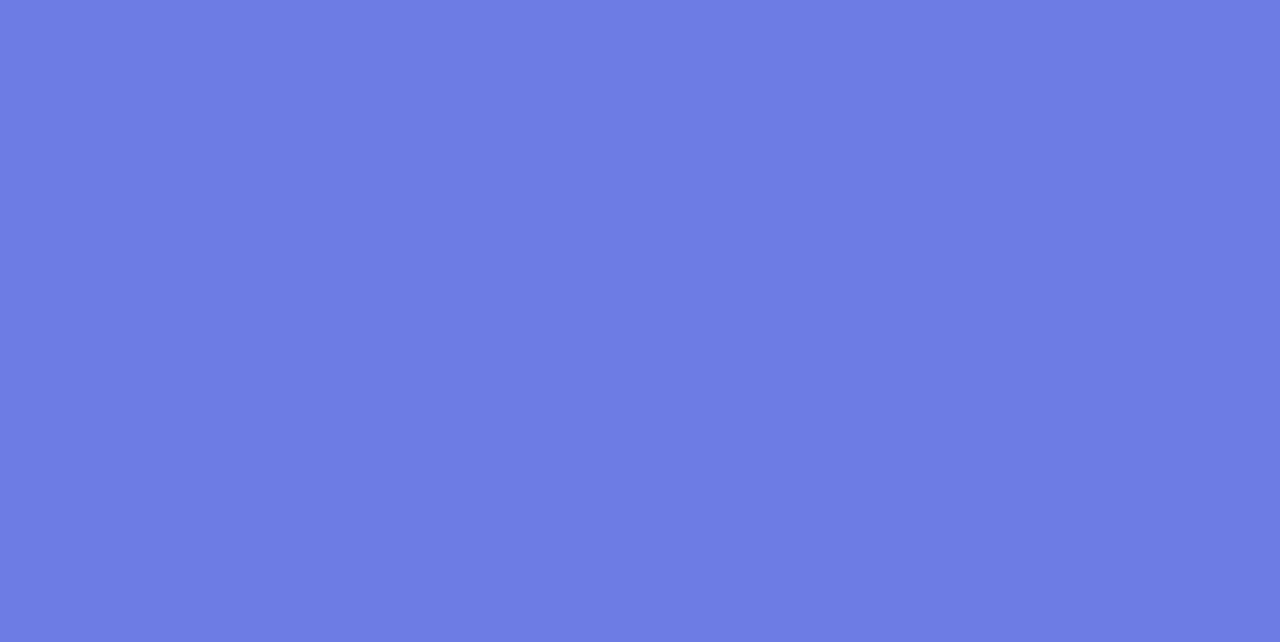
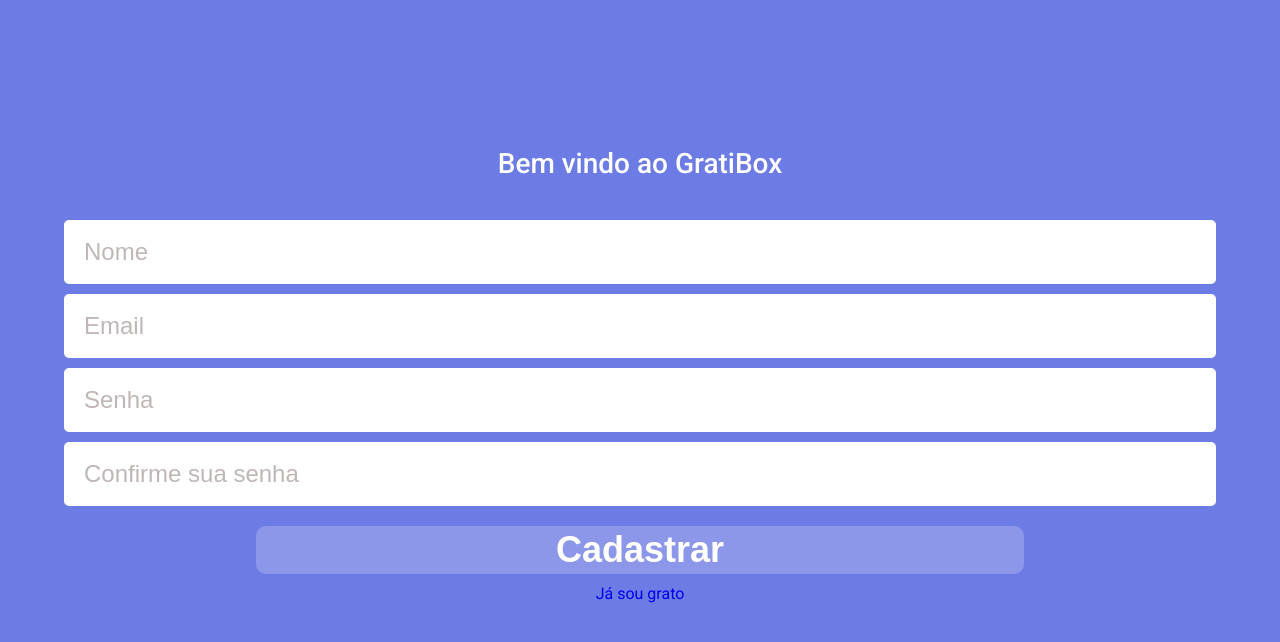
Before and after one commit to FranciscaFigueiredo/Projeto_GratiBox_front, a React (Create React App) app: page /sign-up in a window 1280 px wide. Before the commit this address had no page. Shown: the top 642 px of the page. Built offline with nearby package versions, Linux system fonts and the light colour scheme.

Commit message:
Alert modals and user registration can be done

```diff
--- a/package.json
+++ b/package.json
@@ -6,8 +6,11 @@
     "@testing-library/jest-dom": "^5.15.0",
     "@testing-library/react": "^11.2.7",
     "@testing-library/user-event": "^12.8.3",
+    "axios": "^0.24.0",
     "react": "^17.0.2",
     "react-dom": "^17.0.2",
+    "react-icons": "^4.3.1",
+    "react-loader-spinner": "^4.0.0",
     "react-router-dom": "^6.0.2",
     "react-scripts": "4.0.3",
     "styled-components": "^5.3.3",
--- a/src/App.js
+++ b/src/App.js
@@ -1,6 +1,8 @@
 import { BrowserRouter, Route, Routes } from "react-router-dom";
+import GlobalStyle from "./styles/GlobalStyles";
+
 import Home from "./pages/Home";
-import GlobalStyle from "./styles/GlobalStyles";
+import SignUp from "./pages/SignUp"
 
 function App() {
     return (
@@ -8,6 +10,7 @@ function App() {
 			<GlobalStyle />
 			<Routes>
 				<Route path='/' element={<Home />} />
+				<Route path='/sign-up' element={<SignUp />} />
 			</Routes>
 		</BrowserRouter>
     );
--- /dev/null
+++ b/src/pages/SignUp.js
@@ -0,0 +1,132 @@
+import { Link, useNavigate } from "react-router-dom";
+import { useEffect, useState } from "react";
+
+import { ContainerButtons, ContainerPage } from "../styles/ContainerStyle";
+import { PageTitle } from "../styles/TextStyle";
+import { ButtonHome, ButtonRegistration } from "../styles/ButtonStyle";
+import Input from "../styles/Form/InputStyle";
+
+import Loader from "react-loader-spinner";
+import ModalError from "../shared/ModalError";
+
+import { signUp } from "../services/gratibox";
+import ModalSuccess from "../shared/ModalSuccess";
+
+export default function SignUp() {
+    const navigate = useNavigate();
+
+    const [compare, setCompare] = useState(true);
+    const [modal, setModal] = useState(false);
+    const [modalSuccess, setModalSuccess] = useState(false);
+    const [message, setMessage] = useState(1);
+
+    const [buttonName, setButtonName] = useState("Cadastrar");
+    const [disable, setDisable] = useState(false);
+
+    const [name, setName] = useState("");
+    const [email, setEmail] = useState("");
+    const [password, setPassword] = useState("");
+    const [confirmPassword, setConfirmPassword] = useState("");
+
+    const [userData, setUserData] = useState({});
+
+    useEffect(() => {
+        if (password !== confirmPassword) {
+            setCompare(false);
+        } else {
+            setCompare(true);
+        }
+
+        setUserData({
+            name,
+            email,
+            password,
+            confirmPassword,
+        })
+
+    }, [name, email, password, confirmPassword, modal]);
+
+    function registration(event) {
+        event.preventDefault();
+        setDisable(true);
+
+        setButtonName(
+            <Loader
+                type="ThreeDots"
+                color="#ffffff"
+                height={46}
+                width={46}
+                timeout={2000} //2 secs
+            />
+        );
+
+        if (password === confirmPassword) {
+            signUp(userData).then((res) => {
+                setMessage('Cadastro realizado com sucesso!');
+                setModalSuccess(true);
+                setTimeout(() => {
+                    navigate('/login')
+                }, 2000)
+            }).catch((err) => {
+                console.error();
+                setButtonName('Cadastrar')
+                setPassword('');
+                setConfirmPassword('');
+                setDisable(false);
+
+                if(err.response.status === 400) {
+                    setMessage('Digite dados válidos');
+                    setModal(true);
+                }
+
+                if(err.response.status === 409) {
+                    setEmail("");
+                    setMessage('Email já cadastrado');
+                    setModal(true);
+                }
+
+                if (err.response.status === 500) {
+                    setMessage("Servidor fora de área, tente novamente mais tarde");
+                    setButtonName("Cadastrar");
+                    setModal(true);
+                    setTimeout(() => {
+                        navigate('/')
+                    }, 2000)
+                }
+            })
+        } else {
+            setPassword("");
+            setConfirmPassword("");
+            setMessage("Senhas diferentes, confirme novamente");
+            setModal(true);
+            setButtonName("Cadastrar");
+            setDisable(false);
+        }
+    }
+
+    return (
+        <ContainerPage>
+            <PageTitle>Bem vindo ao GratiBox</PageTitle>
+
+            <form onSubmit={registration}>
+                <Input compare={true} type='text' placeholder='Nome' disabled={disable} required value={name} onChange={(event) => (setName(event.target.value))} />
+                <Input compare={true} type='email' placeholder='Email' disabled={disable} required value={email} onChange={(event) => (setEmail(event.target.value))} />
+                <Input compare={compare} type='password' placeholder='Senha' disabled={disable} required value={password} onChange={(event) => (setPassword(event.target.value))} />
+                <Input compare={compare} type='password' placeholder='Confirme sua senha' disabled={disable} required value={confirmPassword} onChange={(event) => (setConfirmPassword(event.target.value))} />
+                <ButtonRegistration type='submit' >{ buttonName }</ButtonRegistration>
+            </form>
+            <Link to='/login'>Já sou grato</Link>
+            {
+                modal ?
+                <ModalError message={message} setModal={setModal} />
+                : ''
+            }
+
+            {
+                modalSuccess ?
+                <ModalSuccess message={message} setModalSuccess={setModalSuccess} />
+                : ''
+            }
+        </ContainerPage>
+    );
+}
--- /dev/null
+++ b/src/services/apiUrl.js
@@ -0,0 +1,5 @@
+const api = process.env.NODE_ENV === 'production' ? 'https://gratibox-francisca.herokuapp.com' : 'http://localhost:4000';
+console.log(api)
+export {
+  api,
+};
--- /dev/null
+++ b/src/services/gratibox.js
@@ -0,0 +1,11 @@
+import axios from "axios"
+import { api } from "./apiUrl"
+
+function signUp(body) {
+    const promise = axios.post(`${api}/sign-up`, body);
+    return promise;
+}
+
+export {
+    signUp,
+}
--- /dev/null
+++ b/src/shared/ModalError.js
@@ -0,0 +1,21 @@
+import { IoAlertCircleSharp } from 'react-icons/io5'
+import { IconContext } from "react-icons/lib";
+import { ButtonModal } from '../styles/ButtonStyle';
+import { Message, Modal } from "../styles/ModalStyle";
+
+export default function ModalError({ message, setModal }) {
+    return (
+        <Modal>
+            <Message>
+            <IconContext.Provider value={{ size: "60px", color: "#C44536", className: "global-class-name" }}>
+                <div>
+                    <IoAlertCircleSharp />
+                </div>
+            </IconContext.Provider>
+
+                <h1>{ message }</h1>
+                <ButtonModal onClick={() => setModal(false)}>OK</ButtonModal>
+            </Message>
+        </Modal>
+    );
+}
--- /dev/null
+++ b/src/shared/ModalSuccess.js
@@ -0,0 +1,21 @@
+import { IoShieldCheckmarkSharp } from 'react-icons/io5'
+import { IconContext } from "react-icons/lib";
+import { ButtonModal } from '../styles/ButtonStyle';
+import { Message, Modal } from "../styles/ModalStyle";
+
+export default function ModalSuccess({ message, setModalSuccess }) {
+    return (
+        <Modal>
+            <Message>
+            <IconContext.Provider value={{ size: "60px", color: "#008000", className: "global-class-name" }}>
+                <div>
+                    <IoShieldCheckmarkSharp />
+                </div>
+            </IconContext.Provider>
+
+                <h1>{ message }</h1>
+                {/* <ButtonModal onClick={() => setModalSuccess(false)}>OK</ButtonModal> */}
+            </Message>
+        </Modal>
+    );
+}
--- a/src/styles/ButtonStyle.js
+++ b/src/styles/ButtonStyle.js
@@ -1,8 +1,7 @@
 import styled from "styled-components";
 
-const ButtonHome = styled.div`
+const ButtonHome = styled.button`
     width: 50vw;
-    /* height: 90vh; */
 
     color: #ffffff;
     font-size: 18px;
@@ -12,17 +11,45 @@ const ButtonHome = styled.div`
     background-color:  #8c97ea;
     border-radius: 10px;
 
-    display: flex;
-    flex-direction: column;
-    justify-content: center;
-    align-items: center;
+    cursor: pointer;
+
+    margin: 10px auto;
+`;
+
+const ButtonRegistration = styled.button`
+    width: 60vw;
+
+    color: #ffffff;
+    font-size: 36px;
+    line-height: 48px;
+    font-weight: bold;
+
+    background-color:  #8c97ea;
+    border-radius: 10px;
 
     cursor: pointer;
 
     margin: 10px auto;
 `;
 
+const ButtonModal = styled.button`
+    width: 20vw;
+
+    color: #ffffff;
+    font-size: 36px;
+    line-height: 42px;
+    font-weight: bold;
+
+    background-color:  #8c97ea;
+    border-radius: 10px;
+
+    cursor: pointer;
+
+    margin: 10px auto;
+`;
 
 export {
     ButtonHome,
+    ButtonRegistration,
+    ButtonModal,
 }
--- a/src/styles/ContainerStyle.js
+++ b/src/styles/ContainerStyle.js
@@ -10,6 +10,11 @@ const ContainerPage = styled.div`
     align-items: center;
 
     margin: 0 auto;
+
+    form {
+        text-align: center;
+        margin: 20px auto 0;
+    }
 `;
 
 const ContainerButtons = styled.div`
--- /dev/null
+++ b/src/styles/Form/InputStyle.js
@@ -0,0 +1,25 @@
+import styled from "styled-components";
+
+const Input = styled.input`
+    width: 90vw;
+    height: 64px;
+
+    color: ${(props) =>
+        props.compare ? "#000000" : !props.compare ? "#ff0000" : "#000000"};
+    font-size: 24px;
+    font-weight: 500;
+
+    margin-bottom: 10px;
+    padding: 0 20px;
+
+    background-color: #ffffff;
+    border-radius: 5px;
+
+    outline: 0;
+
+    ::placeholder {
+        color: rgba(96, 72, 72, 0.4);
+    }
+`;
+
+export default Input;
--- /dev/null
+++ b/src/styles/ModalStyle.js
@@ -0,0 +1,46 @@
+import styled from 'styled-components';
+
+const Modal = styled.div`
+  width: 100vw;
+  height: 100vh;
+
+  background-color: rgba(238, 238, 238, 0.6);
+
+  display: flex;
+  justify-content: center;
+  align-items: center;
+
+  position: fixed;
+  top: 0;
+  left: 0;
+
+  z-index: 10;
+`;
+
+const Message = styled.div`
+  width: 90vw;
+  height: 35vh;
+
+  display: flex;
+  flex-direction: column;
+  justify-content: space-around;
+  align-items: center;
+
+  background-color: #ffffff;
+  border: 1px solid #283d3b;
+  border-radius: 10px;
+
+  box-shadow: 8px 8px 8px rgba(0, 0, 0, 0.15);
+
+  transition: all 0.4s ease 0, 3s;
+
+  h1 {
+    color: #283d3b;
+    font-size: 26px;
+    text-align: center;
+
+    padding: 20px 0;
+  }
+`;
+// eslint-disable-next-line import/prefer-default-export
+export { Modal, Message };
```
Also changed, not shown: src/styles/Form/TitleFormStyle.js (added, +15 -0 lines), 1 other file (tests, documents, lock files or other folders).
